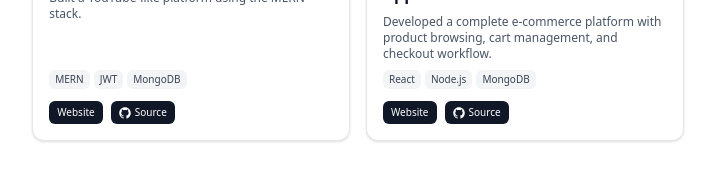
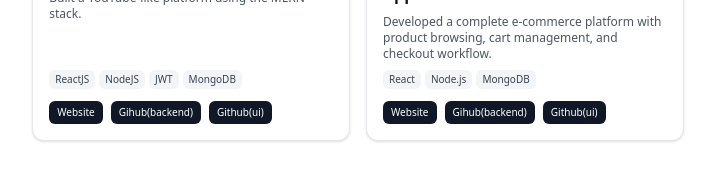
Before and after one commit to ashreekar/ashreek-portfolio-v1, a React (Vite) app: page / in a window 1280 px wide. Shown: the part 1189-1363 px from the top of the page, without its empty margins (282-997 px from the left). Built offline with nearby package versions, Linux system fonts and the light colour scheme.

Commit message:
add: data changes

```diff
--- a/src/components/ProjectCard.jsx
+++ b/src/components/ProjectCard.jsx
@@ -39,26 +39,46 @@ function ProjectCard({ project }) {
 
         {/* Links */}
         <div className="flex gap-2">
-          {project.uiLink && (
+          {project.link && (
             <a
-              href={project.uiLink}
+              href={project.link}
               target="_blank"
               rel="noopener noreferrer"
-              className="px-2 py-1 text-[10px] rounded-md bg-gray-900 text-white dark:bg-white dark:text-black hover:opacity-80 transition"
+              className="px-2 py-1 cursor-pointer text-[10px] rounded-md bg-gray-900 text-white dark:bg-white dark:text-black hover:opacity-80 transition"
             >
               Website
             </a>
           )}
-
+          {project["github(backend)"] && (
+            <a
+              href={project["github(backend)"]}
+              target="_blank"
+              rel="noopener noreferrer"
+              className="px-2 cursor-pointer py-1 text-[10px] rounded-md bg-gray-900 text-white dark:bg-white dark:text-black hover:opacity-80 transition"
+            >
+              Gihub(backend)
+            </a>
+          )}
+          {project["github(ui)"] && (
+            <a
+              href={project["github(ui)"]}
+              target="_blank"
+              rel="noopener noreferrer"
+              className="px-2 py-1 text-[10px] cursor-pointer rounded-md bg-gray-900 text-white dark:bg-white dark:text-black hover:opacity-80 transition"
+            >
+              Github(ui)
+            </a>
+          )}
+          {project.github && (
             <a
               href={project.github}
               target="_blank"
               rel="noopener noreferrer"
-            className="flex items-center gap-1 px-2 py-1 text-[10px] rounded-md bg-gray-900 text-white dark:bg-white dark:text-black hover:opacity-80 transition"
+              className="px-2 py-1 text-[10px] cursor-pointer rounded-md bg-gray-900 text-white dark:bg-white dark:text-black hover:opacity-80 transition"
             >
-            <GitHubLogoIcon className="h-3 w-3" />
-            Source
+              Github
             </a>
+          )}
         </div>
       </div>
     </div>
--- a/src/data/projects.js
+++ b/src/data/projects.js
@@ -8,9 +8,10 @@ export const projects = [
         "Enabled video uploads, likes, comments, and sharing features."
       ],
       "image": "https://cdn.dribbble.com/userupload/36034876/file/original-37c222caf1c6d5db997bbd7d50a4d73f.png?format=webp&resize=400x300&vertical=center",
-      "github": "https://github.com/username/youtube-clone",
-      "uiLink": "https://youtube-clone-demo.vercel.app",
-      "tags": ["MERN", "JWT", "MongoDB"]
+      "github(ui)": "https://github.com/ashreekar/youtube-frontend",
+      "github(backend)": "https://github.com/ashreekar/youtube-backend",
+      "link": "https://youtube-frontend-pied.vercel.app",
+      "tags": ["ReactJS","NodeJS", "JWT", "MongoDB"]
     },
     {
       "title": "ShoppyGlobe E-commerce Application",
@@ -21,8 +22,9 @@ export const projects = [
         "Implemented Redux Toolkit and MongoDB for secure and scalable data handling."
       ],
       "image": "https://cdn.dribbble.com/userupload/7237621/file/original-2fb2c320cac52c9230211673db49e770.png?format=webp&resize=400x300&vertical=center",
-      "github": "https://github.com/username/shoppyglobe-fullstack",
-      "uiLink": "https://shoppyglobe.vercel.app",
+      "github(ui)": "https://github.com/ashreekar/Shoppy-Globe",
+      "github(backend)": "https://github.com/ashreekar/Shoppy-Globe",
+      "link": "https://shoppy-globe-virid.vercel.app/",
       "tags": ["React", "Node.js", "MongoDB"]
     },
     {
@@ -75,7 +77,7 @@ export const projects = [
       ],
       "image": "https://via.placeholder.com/600x400?text=BMS+Project",
       "github": "https://github.com/username/bms-project",
-      "uiLink": "https://bms-dashboard-demo.vercel.app",
+      "link": "https://bms-dashboard-demo.vercel.app",
       "tags": ["Simulink", "Firebase", "Embedded Systems"]
     }
   ]
```
Lines whose indentation alone changed are shown as unchanged.
